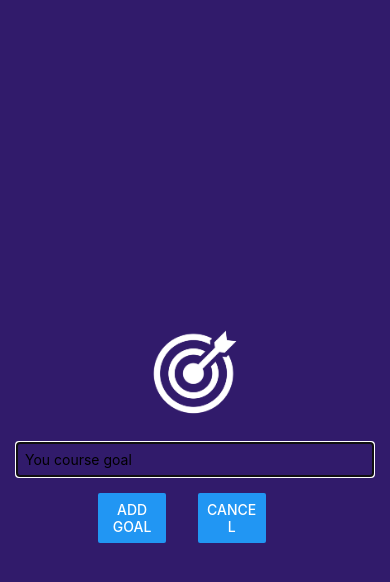
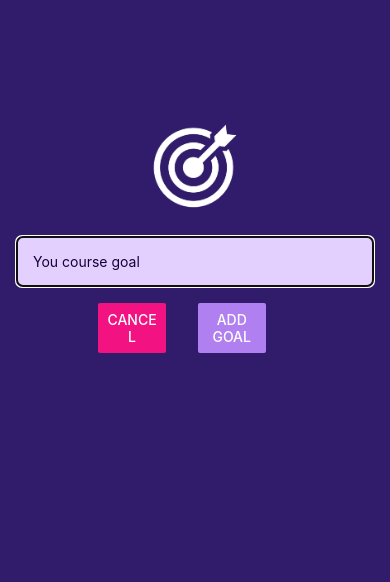
Before and after one commit to vincentochoa3/ReactNative-Course, a React Native app: screen / in a window 390 px wide. Both pictures are taken after a click on the button "ADD NEW GOAL". Shown: the top 582 px of the page. Built offline with nearby package versions, Linux system fonts and the light colour scheme.

Commit message:
completed app, most styling added

```diff
--- a/App.js
+++ b/App.js
@@ -33,8 +33,8 @@ export default function App() {
 
   return (
     <View style={styles.appContainer}>
-      <StatusBar style="auto" />
-      <Button title="Add New Goal" color="#5e0acc" onPress={openGoalModal} />
+      <StatusBar style="light" />
+      <Button title="Add New Goal" color="#b180f0" onPress={openGoalModal} />
       {
         <GoalInput
           visible={modalIsVisible}
--- a/app.json
+++ b/app.json
@@ -6,6 +6,7 @@
     "orientation": "portrait",
     "icon": "./assets/icon.png",
     "userInterfaceStyle": "light",
+    "backgroundColor": "#1e085a",
     "splash": {
       "image": "./assets/splash.png",
       "resizeMode": "contain",
@@ -14,9 +15,7 @@
     "updates": {
       "fallbackToCacheTimeout": 0
     },
-    "assetBundlePatterns": [
-      "**/*"
-    ],
+    "assetBundlePatterns": ["**/*"],
     "ios": {
       "supportsTablet": true
     },
--- a/components/GoalInput.js
+++ b/components/GoalInput.js
@@ -35,10 +35,10 @@ function GoalInput({ onAddGoal, visible, onCancel }) {
         />
         <View style={styles.btnContainer}>
           <View style={styles.btn}>
-            <Button title="Add Goal" onPress={addGoalHandler} />
+            <Button title="Cancel" onPress={onCancel} color="#f31282" />
           </View>
           <View style={styles.btn}>
-            <Button title="Cancel" onPress={onCancel} />
+            <Button title="Add Goal" onPress={addGoalHandler} color="#b180f0" />
           </View>
         </View>
       </View>
@@ -51,7 +51,6 @@ export default GoalInput;
 const styles = StyleSheet.create({
   inputContainer: {
     flex: 1,
-    justifyContent: "center",
     alignItems: "center",
     padding: 16,
     backgroundColor: "#311b6b",
@@ -60,12 +59,16 @@ const styles = StyleSheet.create({
     width: 100,
     height: 100,
     margin: 20,
+    marginTop: 100,
   },
   textInput: {
     borderWidth: 1,
-    borderColor: "#cccccc",
+    borderColor: "#b180f0",
+    backgroundColor: "#e4d0ff",
+    color: "#120438",
+    borderRadius: 6,
     width: "70%",
-    padding: 8,
+    padding: 16,
     width: "100%",
   },
   btnContainer: {
```
